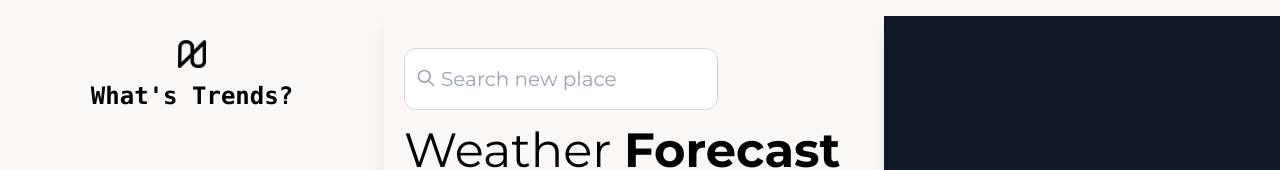
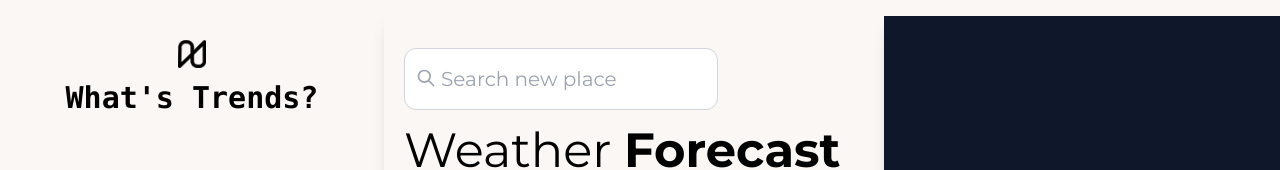
Before and after one commit to osh6006/what-trend, a React (Create React App) app: page /ott in a window 1280 px wide. Shown: the top 170 px of the page. Built offline with nearby package versions, Linux system fonts and the light colour scheme; no server answers; a web font is replaced by a local one.

Commit message:
Air Pollution UI & Data push

```diff
--- a/src/components/navbar/Navbar.tsx
+++ b/src/components/navbar/Navbar.tsx
@@ -16,7 +16,7 @@ export const Navbar = () => {
       <header className="fixed hidden h-full w-72 select-none justify-center p-10 font-normal sm:flex lg:w-96">
         <div className="flex w-full flex-col items-center gap-3">
           <img src="/logo.png" alt="logo" className="aspect-square w-7" />
-          <h1 className="font-mono text-2xl font-semibold">What's Trends?</h1>
+          <h1 className="font-mono text-3xl font-semibold">What's Trends?</h1>
           <NavbarDeskTopMenu />
         </div>
       </header>
--- /dev/null
+++ b/src/components/weather/AirEmotion.tsx
@@ -0,0 +1,28 @@
+import {
+  BsEmojiHeartEyes,
+  BsEmojiSmile,
+  BsEmojiExpressionless,
+  BsEmojiAngry,
+} from "react-icons/bs";
+import { FaRegKissWinkHeart } from "react-icons/fa";
+
+interface air {
+  airQuality: number;
+}
+const CommonClass = "text-7xl text-white";
+export default function AirEmotion({ airQuality }: air) {
+  switch (airQuality) {
+    case 1:
+      return <BsEmojiHeartEyes className={CommonClass} />;
+    case 2:
+      return <FaRegKissWinkHeart className={CommonClass} />;
+    case 3:
+      return <BsEmojiSmile className={CommonClass} />;
+    case 4:
+      return <BsEmojiExpressionless className={CommonClass} />;
+    case 5:
+      return <BsEmojiAngry className={CommonClass} />;
+    default:
+      return <div>Not Emotion</div>;
+  }
+}
--- a/src/components/weather/Pollution.tsx
+++ b/src/components/weather/Pollution.tsx
@@ -1,5 +1,42 @@
 import React from "react";
+import { AirQuality } from "../../util/weather";
+import AirEmotion from "./AirEmotion";
+
+type PollutionBgTypes = {
+  [key: number]: string;
+};
+
+const commonClass: string = "mt-10 flex flex-col gap-5 rounded-lg px-5 py-10";
+
+const pollutionBg: PollutionBgTypes = {
+  1: `bg-blue-500 ${commonClass}`,
+  2: `bg-sky-500 ${commonClass}`,
+  3: `bg-green-500 ${commonClass}`,
+  4: `bg-orange-500 ${commonClass}`,
+  5: `bg-red-500 ${commonClass}`,
+};
 
 export const Pollution = ({ airPollutionQuery }: any) => {
-  return <div>Pollution</div>;
+  const airpollution = airPollutionQuery?.list[0];
+
+  return (
+    <section className={pollutionBg[airpollution?.main?.aqi ?? 0]}>
+      <div className="flex w-full flex-col items-center justify-center gap-2">
+        <AirEmotion airQuality={airpollution?.main?.aqi} />
+        <h1 className="text-2xl font-bold text-white">
+          {AirQuality.get(airpollution?.main?.aqi)?.message}
+        </h1>
+        <div className="grid grid-cols-3 gap-2 whitespace-pre-line rounded-md border-2 px-4 py-5 text-xl font-bold uppercase text-white">
+          <h1>{`CO : ${airpollution?.components.co}`}</h1>
+          <h1>{`NO : ${airpollution?.components.no}`}</h1>
+          <h1>{`no2 : ${airpollution?.components.no2}`}</h1>
+          <h1>{`o3 : ${airpollution?.components.o3}`}</h1>
+          <h1>{`so2 : ${airpollution?.components.so2}`}</h1>
+          <h1>{`pm2_5 : ${airpollution?.components.pm2_5}`}</h1>
+          <h1>{`pm10 : ${airpollution?.components.pm10}`}</h1>
+          <h1>{`nh3 : ${airpollution?.components.nh3}`}</h1>
+        </div>
+      </div>
+    </section>
+  );
 };
--- a/src/components/weather/Week.tsx
+++ b/src/components/weather/Week.tsx
@@ -3,24 +3,21 @@ import { IoIosWater } from "react-icons/io";
 import { getAMPM, KALBIN } from "../../util/weather";
 
 export const Week = ({ weatherQuery }: any) => {
-  console.log(weatherQuery);
   return (
-    <section className="mt-10 flex flex-col gap-10 rounded-lg bg-gray-300 px-5 py-10">
+    <section className="mt-5 flex flex-col gap-5 rounded-lg bg-gray-300 px-5 py-5">
       {weatherQuery?.calFourDays?.map((data: any, i: number) => (
         <div
-          className="flex w-full flex-col items-center justify-center gap-2 border-2 border-white py-2  2xl:flex-row 2xl:items-center 2xl:justify-around 2xl:gap-0 2xl:border-none 2xl:p-0"
+          className="flex w-full flex-col items-center justify-center gap-2 border-2 border-white py-2 2xl:flex-row 2xl:items-center 2xl:justify-around 2xl:gap-0 2xl:border-none 2xl:p-0"
           key={i}
         >
-          <h3 className="text-xl 2xl:basis-10">
-            {data?.combinationDay?.DayOfTheWeek}
-          </h3>
-          <div className="flex items-center justify-center gap-1 text-lg xl:flex-col xl:gap-0 2xl:basis-20">
+          <h3 className="text-xl ">{data?.combinationDay?.DayOfTheWeek}</h3>
+          <div className="flex items-center justify-center gap-1 text-lg xl:flex-col xl:gap-0 ">
             <IoIosWater className="text-2xl text-blue-600" />
             {`${Math.floor(
               data?.combinationDay?.main?.humidity / data?.calDay?.length
             )} %`}
           </div>
-          <div className="2xl:basis-20">
+          <div className="">
             <img
               src={`http://openweathermap.org/img/wn/${data?.combinationDay?.weather[0]?.icon.slice(
                 0,
@@ -30,13 +27,13 @@ export const Week = ({ weatherQuery }: any) => {
               className="h-10 w-10"
             />
           </div>
-          <h3 className="text-xl 2xl:basis-20">
+          <h3 className="text-xl ">
             {Math.floor(
               data?.combinationDay?.main?.temp / data?.calDay?.length - KALBIN
             ).toFixed(0)}
             &#8451;
           </h3>
-          <div className="flex flex-1 items-center justify-center gap-2 md:gap-10 2xl:gap-5 ">
+          <div className="flex items-center justify-center gap-2 md:gap-10 2xl:basis-80 2xl:gap-5 ">
             {data?.calDay?.map((data: any) => (
               <div
                 className="flex flex-col items-center justify-center gap-2 rounded-full border-2 px-2 py-3 text-base"
--- a/src/index.css
+++ b/src/index.css
@@ -8,12 +8,46 @@
   }
 }
 #root {
-  @apply flex flex-col overflow-y-auto bg-primaryBg sm:flex-row;
+  @apply flex flex-col overflow-x-hidden  bg-primaryBg sm:flex-row;
 }
 body {
   -webkit-font-smoothing: antialiased;
   -moz-osx-font-smoothing: grayscale;
-  @apply bg-primaryBg;
+  @apply overflow-y-scroll bg-primaryBg;
+}
+
+::-webkit-scrollbar {
+  width: 14px;
+  height: 14px;
+}
+::-webkit-scrollbar-button {
+  width: 0px;
+  height: 0px;
+}
+::-webkit-scrollbar-thumb {
+  background: #e1e1e1;
+  border: 0px none #ffffff;
+  border-radius: 50px;
+}
+::-webkit-scrollbar-thumb:hover {
+  background: #ffffff;
+}
+::-webkit-scrollbar-thumb:active {
+  background: #000000;
+}
+::-webkit-scrollbar-track {
+  background: #666666;
+  border: 0px none #ffffff;
+  border-radius: 50px;
+}
+::-webkit-scrollbar-track:hover {
+  background: #666666;
+}
+::-webkit-scrollbar-track:active {
+  background: #333333;
+}
+::-webkit-scrollbar-corner {
+  background: transparent;
 }
 
 input {
--- a/src/pages/Home.tsx
+++ b/src/pages/Home.tsx
@@ -6,7 +6,7 @@ import { TodayWeather } from "../components/home/TodayWeather";
 export default function Home() {
   return (
     <>
-      <main className="ml-0 flex h-screen w-full flex-1 flex-col py-4 sm:ml-72 lg:ml-96 lg:flex-row lg:pr-10">
+      <main className="ml-0 flex h-screen w-full flex-1 flex-col  py-4 sm:ml-72 lg:ml-96 lg:flex-row lg:pr-10">
         <section className="w-full bg-white p-5 shadow-lg lg:w-5/12 lg:min-w-[500px]">
           <TodayWeather />
           <HumorRank />
--- a/src/pages/Weather.tsx
+++ b/src/pages/Weather.tsx
@@ -16,7 +16,7 @@ export default function Weather() {
           <SelectCity />
           <Forecast />
         </section>
-        <section className="w-full rounded-r-2xl border-r-2 bg-slate-900 p-5 shadow-lg lg:w-5/12 lg:min-w-[500px]"></section>
+        <section className="w-full rounded-r-2xl border-r-2 bg-slate-900 p-5 shadow-lg lg:w-[45%] lg:min-w-[500px]"></section>
       </main>
     </WeatherContextProvider>
   );
--- a/src/util/weather.ts
+++ b/src/util/weather.ts
@@ -1,4 +1,27 @@
+import { BsEmojiHeartEyes } from "react-icons/bs";
+
+interface AirQualityOpts {
+  message: string;
+}
+
 export const KALBIN = 273.15;
+
+export const AirQuality = new Map<any, AirQualityOpts>();
+AirQuality.set(1, {
+  message: "Good",
+});
+AirQuality.set(2, {
+  message: "Fair",
+});
+AirQuality.set(3, {
+  message: "Moderate",
+});
+AirQuality.set(4, {
+  message: "Poor",
+});
+AirQuality.set(5, {
+  message: "Very Poor",
+});
 
 export function calWeather(array: any, dayAfter: number): any {
   const today = new Date();
```
